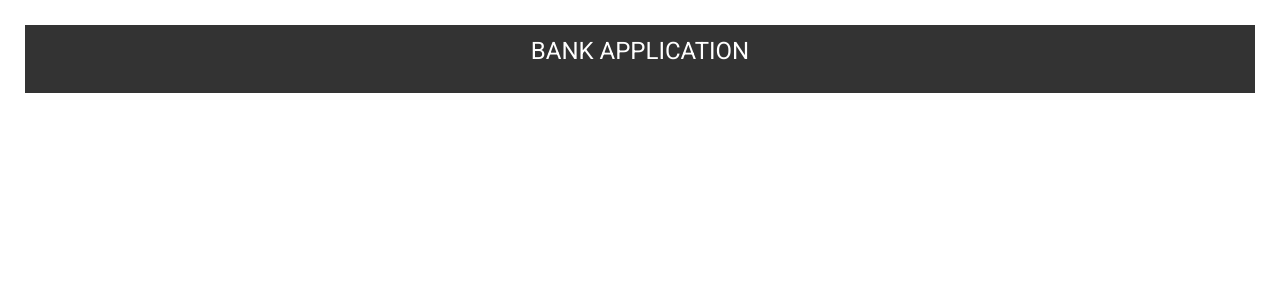
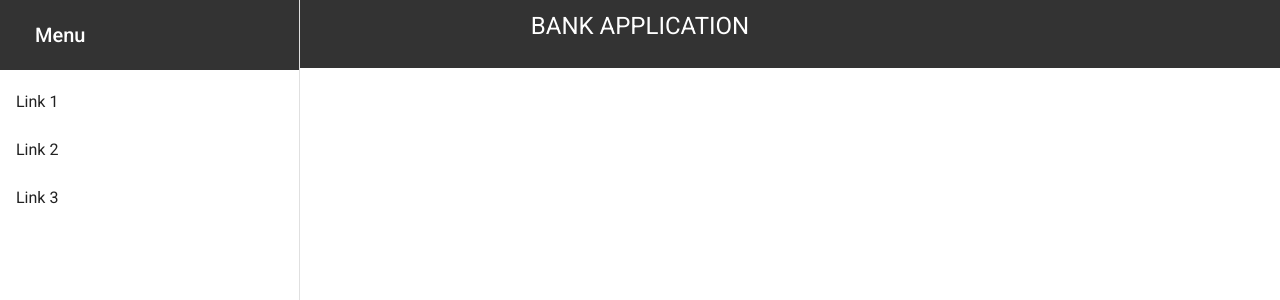
Before and after one commit to EmreKeskin47/angular-bank-app, an Angular app: page / in a window 1280 px wide. Shown: the top 300 px of the page. Built offline with nearby package versions, Linux system fonts and the light colour scheme.

Commit message:
implemented simple sidenav

```diff
--- a/src/app/app.component.html
+++ b/src/app/app.component.html
@@ -1,3 +1,4 @@
 <div>
     <app-header></app-header>
+    <app-side-nav></app-side-nav>
 </div>
--- /dev/null
+++ b/src/app/components/layout/side-nav/side-nav.component.html
@@ -0,0 +1,32 @@
+<mat-sidenav-container class="sidenav-container">
+    <mat-sidenav
+        #drawer
+        class="sidenav"
+        fixedInViewport
+        [attr.role]="(isHandset$ | async) ? 'dialog' : 'navigation'"
+        [mode]="(isHandset$ | async) ? 'over' : 'side'"
+        [opened]="(isHandset$ | async) === false"
+    >
+        <mat-toolbar>Menu</mat-toolbar>
+        <mat-nav-list>
+            <a
+                mat-list-item
+                href="#"
+            >
+                Link 1
+            </a>
+            <a
+                mat-list-item
+                href="#"
+            >
+                Link 2
+            </a>
+            <a
+                mat-list-item
+                href="#"
+            >
+                Link 3
+            </a>
+        </mat-nav-list>
+    </mat-sidenav>
+</mat-sidenav-container>
--- /dev/null
+++ b/src/app/components/layout/side-nav/side-nav.component.scss
@@ -0,0 +1,20 @@
+.sidenav-container {
+  height: 100%;
+}
+
+.sidenav {
+  width: 300px;
+}
+
+.sidenav .mat-toolbar {
+  padding: 35px;
+  background: #333;
+  color: #fff;
+  text-align: center;
+}
+
+.mat-toolbar.mat-primary {
+  position: sticky;
+  top: 0;
+  z-index: 1;
+}
--- /dev/null
+++ b/src/app/components/layout/side-nav/side-nav.component.ts
@@ -0,0 +1,21 @@
+import { Component } from '@angular/core';
+import { BreakpointObserver, Breakpoints } from '@angular/cdk/layout';
+import { Observable } from 'rxjs';
+import { map, shareReplay } from 'rxjs/operators';
+
+@Component({
+  selector: 'app-side-nav',
+  templateUrl: './side-nav.component.html',
+  styleUrls: ['./side-nav.component.scss']
+})
+export class SideNavComponent {
+
+  isHandset$: Observable<boolean> = this.breakpointObserver.observe(Breakpoints.Handset)
+    .pipe(
+      map(result => result.matches),
+      shareReplay()
+    );
+
+  constructor(private breakpointObserver: BreakpointObserver) {}
+
+}
--- a/src/styles.scss
+++ b/src/styles.scss
@@ -3,9 +3,11 @@
 /* Importing Bootstrap SCSS file. */
 @import "~bootstrap/scss/bootstrap";
 
+html,
 body {
-  padding: 25px;
+  height: 100%;
 }
-
-html, body { height: 100%; }
-body { margin: 0; font-family: Roboto, "Helvetica Neue", sans-serif; }
+body {
+  margin: 0;
+  font-family: Roboto, "Helvetica Neue", sans-serif;
+}
```
Also changed, not shown: src/app/app.module.ts (+17 -7 lines), 1 other file (tests, documents, lock files or other folders).
